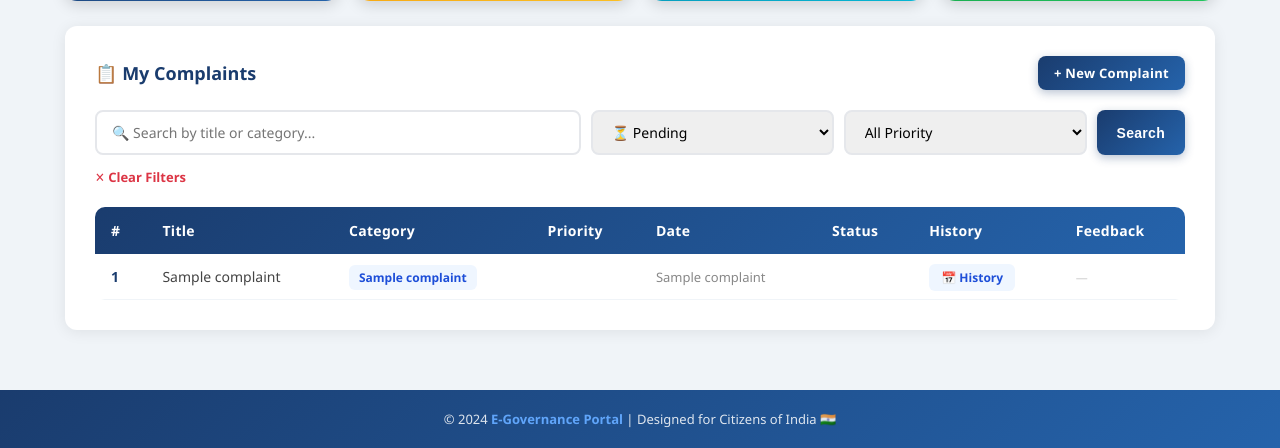
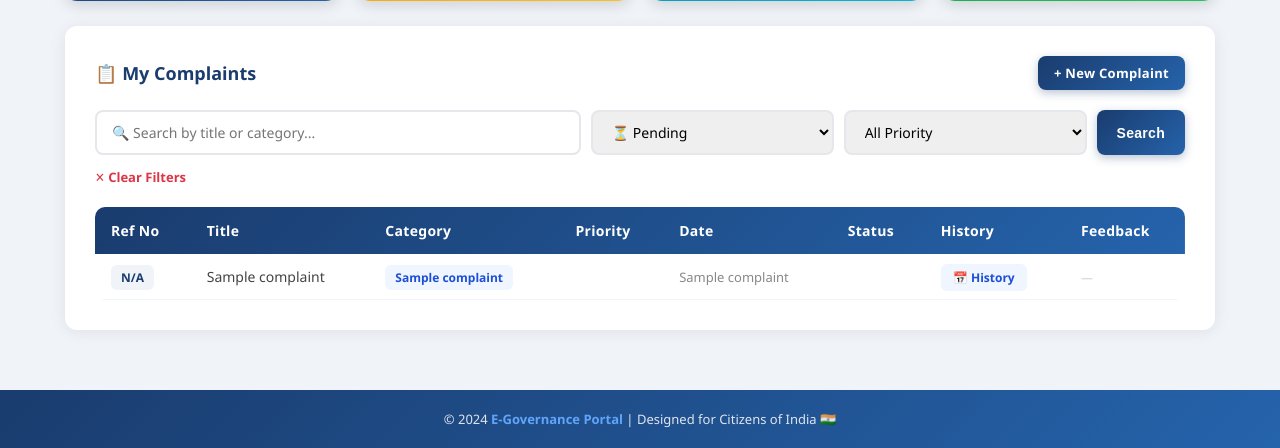
Before and after one commit to shivnandan-kumar/egovportal, a Flask app: template templates/dashboard.html in a window 1280 px wide. Shown: the part 389-837 px from the top of the page. Run offline with Flask 3, Linux system fonts and the light colour scheme; the template is opened without the code that fills it: most values are stand-ins (such as "Sample title", 1, 10 or a date in 2020).

Commit message:
Added reference number column to user dashboard

```diff
--- a/templates/dashboard.html
+++ b/templates/dashboard.html
@@ -99,7 +99,7 @@
         <table>
             <thead>
                 <tr>
-                    <th>#</th>
+                    <th>Ref No</th>
                     <th>Title</th>
                     <th>Category</th>
                     <th>Priority</th>
@@ -112,7 +112,12 @@
             <tbody>
                 {% for complaint in complaints %}
                 <tr>
-                    <td style="font-weight: 600; color: #1a3c6e;">{{ complaint[0] }}</td>
+                    <!-- ✅ Reference Number -->
+                    <td>
+                        <span style="background: #f0f4f8; color: #1a3c6e; padding: 4px 10px; border-radius: 6px; font-size: 12px; font-weight: 700;">
+                            {{ complaint[9] if complaint[9] else 'N/A' }}
+                        </span>
+                    </td>
                     <td style="font-weight: 500;">{{ complaint[2] }}</td>
                     <td>
                         <span style="background: #eff6ff; color: #1d4ed8; padding: 4px 10px; border-radius: 6px; font-size: 12px; font-weight: 600;">
@@ -147,7 +152,7 @@
                         </a>
                     </td>
 
-                    <!-- ✅ NEW FEEDBACK COLUMN -->
+                    <!-- Feedback Column -->
                     <td>
                         {% if complaint[5] == 'Resolved' %}
                             {% if complaint[0] in feedback_given %}
```
Also changed, not shown: static/uploads/20260514140901_Screenshot_1.png (added).
